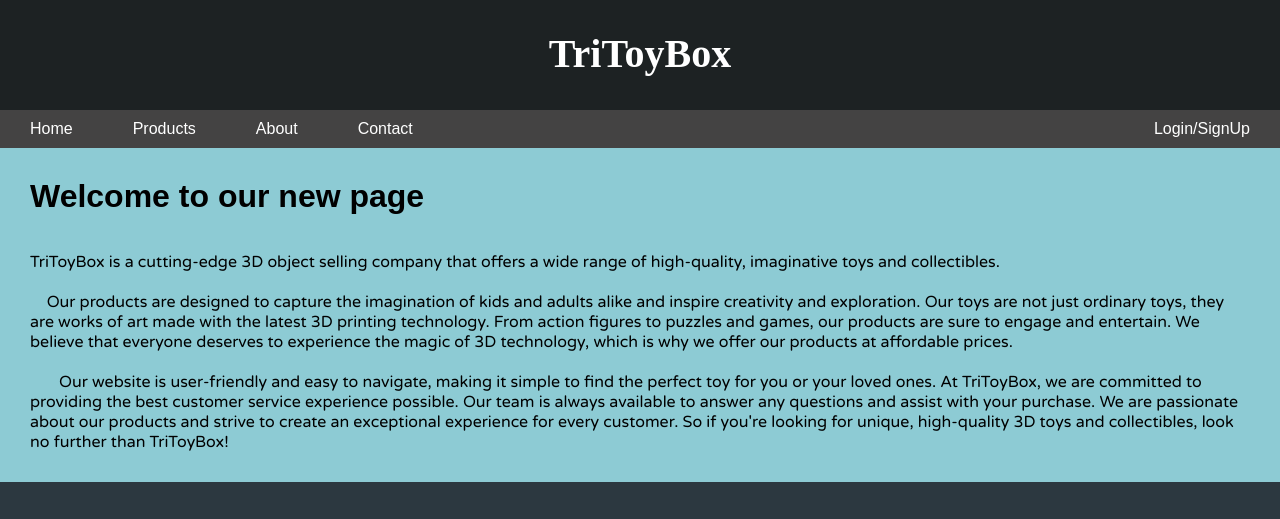
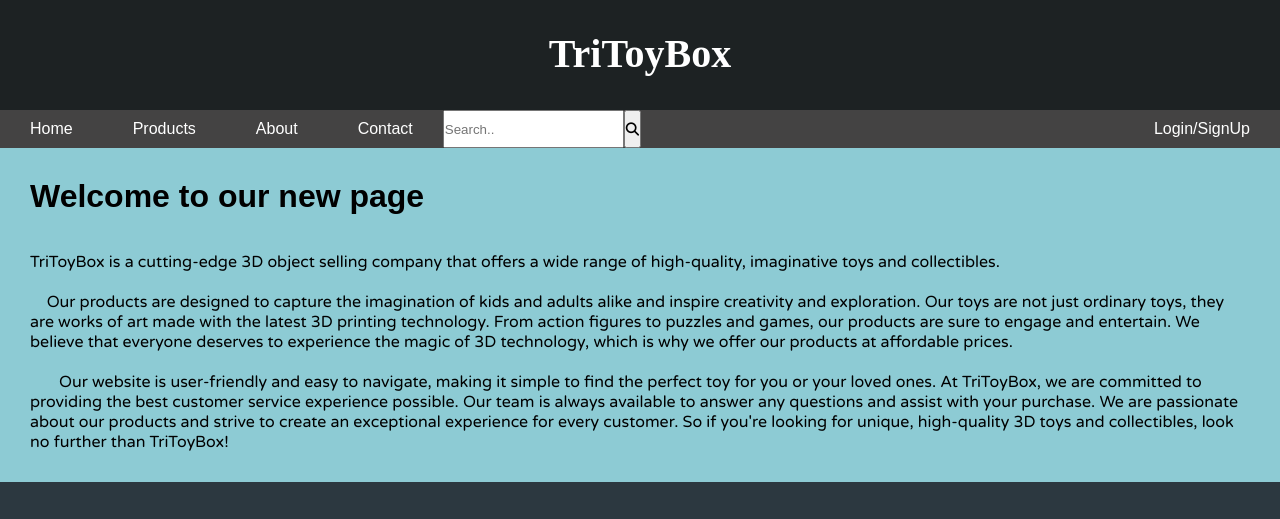
Before and after one commit to jayantajm1/TriToyBox, a plain HTML site: page about.html in a window 1280 px wide. Shown: the top 519 px of the page. Drawn offline with Linux system fonts and the light colour scheme.

Commit message:
Update about.html

```diff
--- a/about.html
+++ b/about.html
@@ -21,6 +21,8 @@
       <a href="products.html">Products</a>
       <a href="about.html">About</a>
       <a href="contact.html">Contact</a>
+      <input type="text" placeholder="Search..">
+        <button type="submit"><i class="fa fa-search"></i></button>
       <a class="flex-align-right" href="login.html">Login/SignUp</a>
     </nav>
     <nav class="navicons">
```
